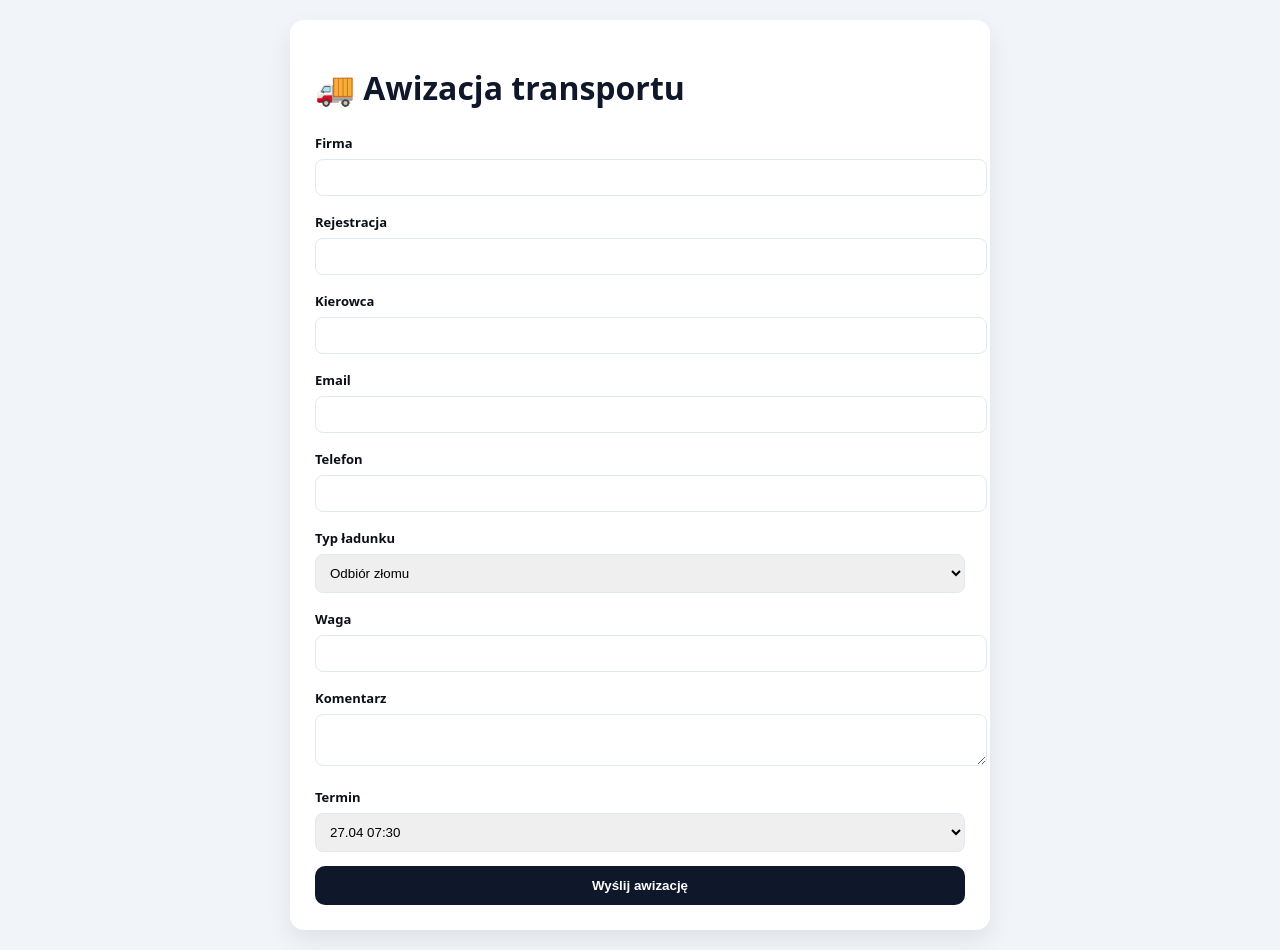
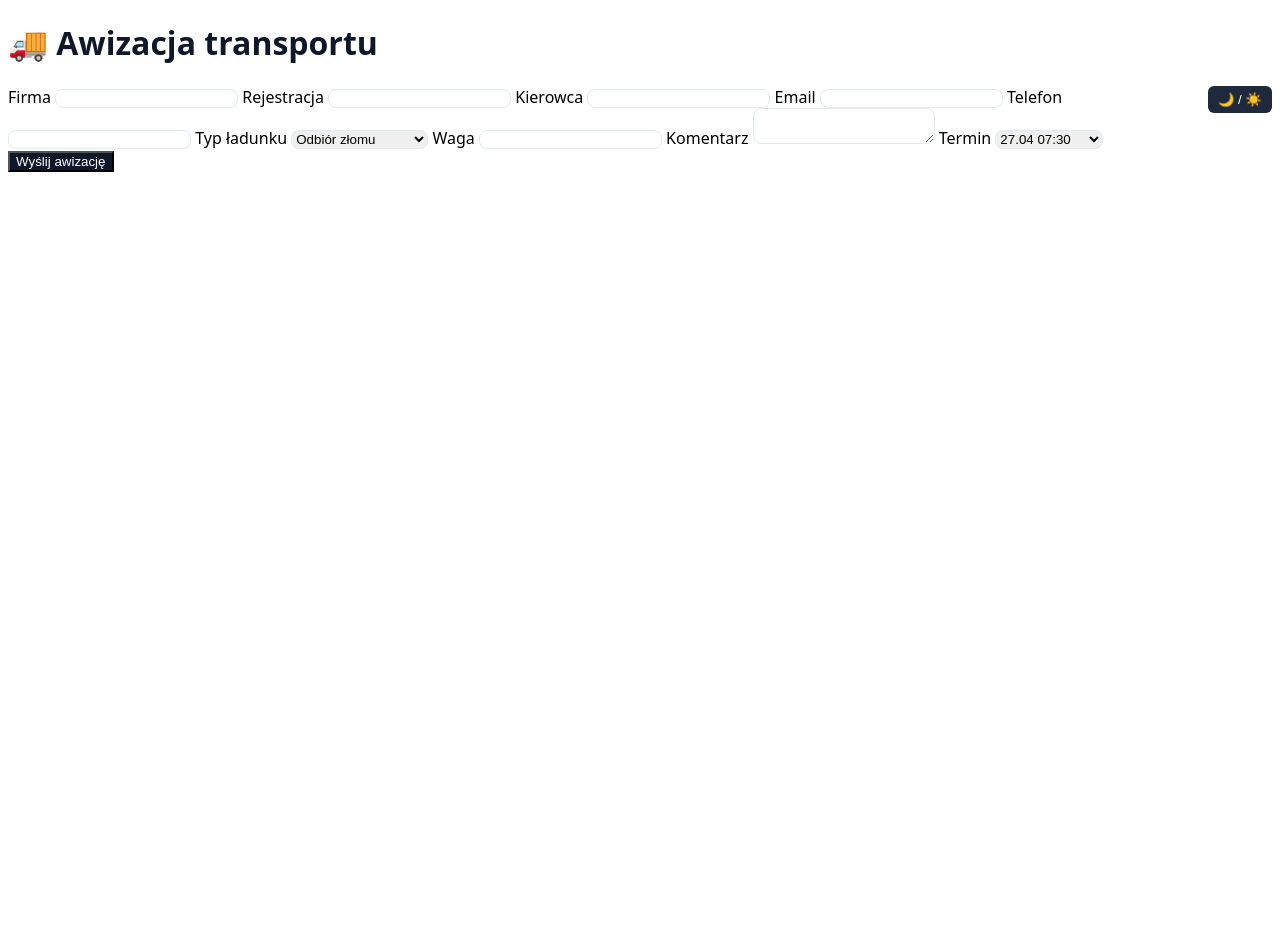
Before and after one commit to Intechstal/Awizacje-Intechstal, a Flask app: page / in a window 1280 px wide. After the commit the page ends 172 px from the top, so only its background shows below. Run offline with Flask 3, Linux system fonts and the light colour scheme; data that the repository does not hold is empty; some libraries are stand-ins or nearby versions.

Commit message:
Update form.html

```diff
--- a/templates/form.html
+++ b/templates/form.html
@@ -4,77 +4,7 @@
 <meta charset="UTF-8">
 <title>Awizacja</title>
 
-<style>
-:root {
-    --navy: #0f172a;
-    --navy-2: #1e293b;
-    --gray: #f1f5f9;
-    --gray-2: #e2e8f0;
-    --white: #ffffff;
-}
-
-body {
-    font-family: system-ui;
-    background: var(--gray);
-    margin: 0;
-    padding: 20px;
-    color: #0b0f19;
-}
-
-.box {
-    max-width: 650px;
-    margin: auto;
-    background: var(--white);
-    padding: 25px;
-    border-radius: 14px;
-    box-shadow: 0 10px 25px rgba(0,0,0,0.08);
-}
-
-h1 {
-    color: var(--navy);
-}
-
-label {
-    font-weight: 600;
-    font-size: 13px;
-}
-
-input, select, textarea {
-    width: 100%;
-    padding: 10px;
-    margin: 6px 0 14px;
-    border-radius: 8px;
-    border: 1px solid var(--gray-2);
-}
-
-input:focus, select:focus, textarea:focus {
-    border-color: var(--navy);
-    outline: none;
-}
-
-button {
-    background: var(--navy);
-    color: white;
-    border: none;
-    padding: 12px;
-    width: 100%;
-    border-radius: 10px;
-    font-weight: bold;
-}
-
-button:hover {
-    background: var(--navy-2);
-}
-
-.error {
-    background: #fee2e2;
-    color: #7f1d1d;
-    padding: 10px;
-    border-radius: 8px;
-    margin-bottom: 10px;
-}
-</style>
-
+<link rel="stylesheet" href="/static/style.css">
 </head>
 
 <body>
@@ -82,6 +12,20 @@ button:hover {
 <div class="box">
 
 <h1>🚚 Awizacja transportu</h1>
+
+<!-- DARK MODE -->
+<button onclick="toggleDark()" style="
+    float:right;
+    width:auto;
+    padding:6px 10px;
+    background:#1e293b;
+    color:white;
+    border:none;
+    border-radius:6px;
+    margin-bottom:10px;
+">
+🌙 / ☀️
+</button>
 
 {% if error %}
 <div class="error">{{ error }}</div>
@@ -145,11 +89,24 @@ button:hover {
     {% endfor %}
 </select>
 
-<button>Wyślij awizację</button>
+<button type="submit">Wyślij awizację</button>
 
 </form>
 
 </div>
 
+<script>
+function toggleDark() {
+    document.body.classList.toggle("dark");
+    localStorage.setItem("darkMode", document.body.classList.contains("dark"));
+}
+
+window.onload = function () {
+    if (localStorage.getItem("darkMode") === "true") {
+        document.body.classList.add("dark");
+    }
+};
+</script>
+
 </body>
 </html>
```
